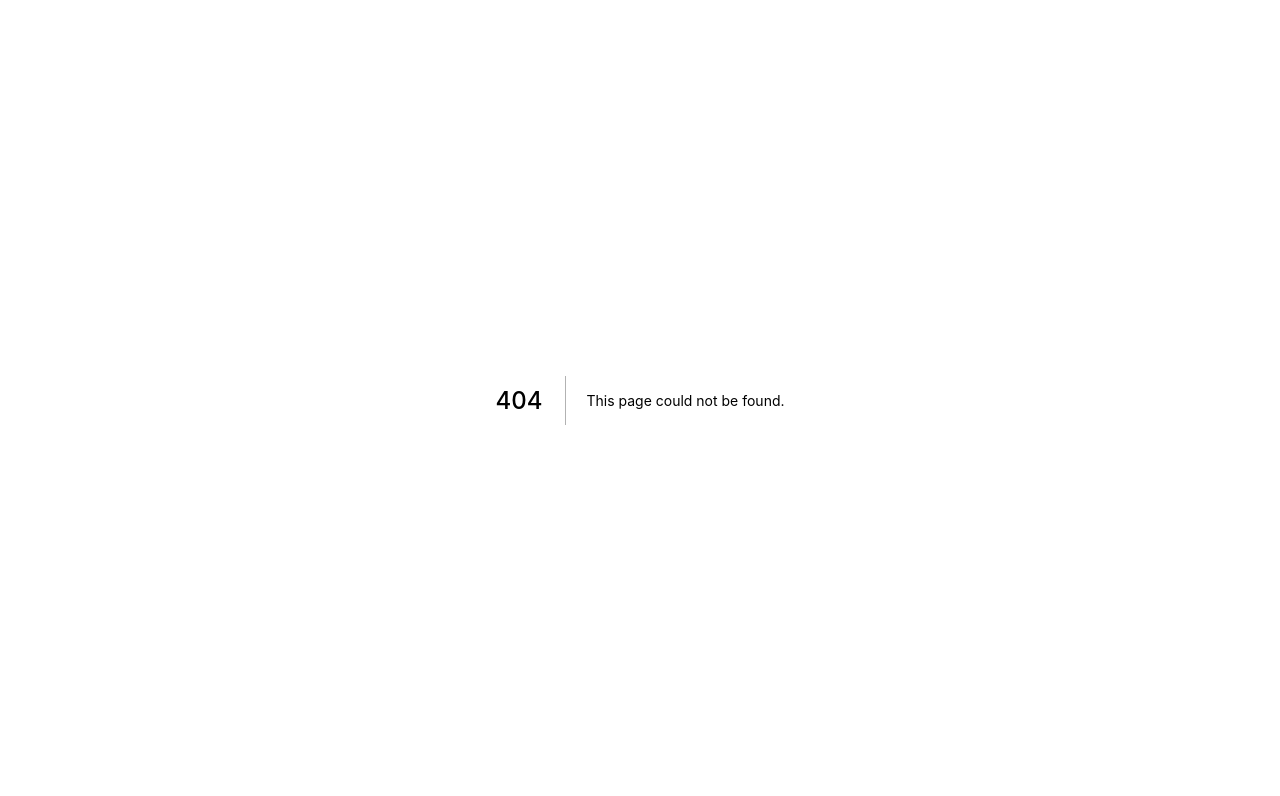
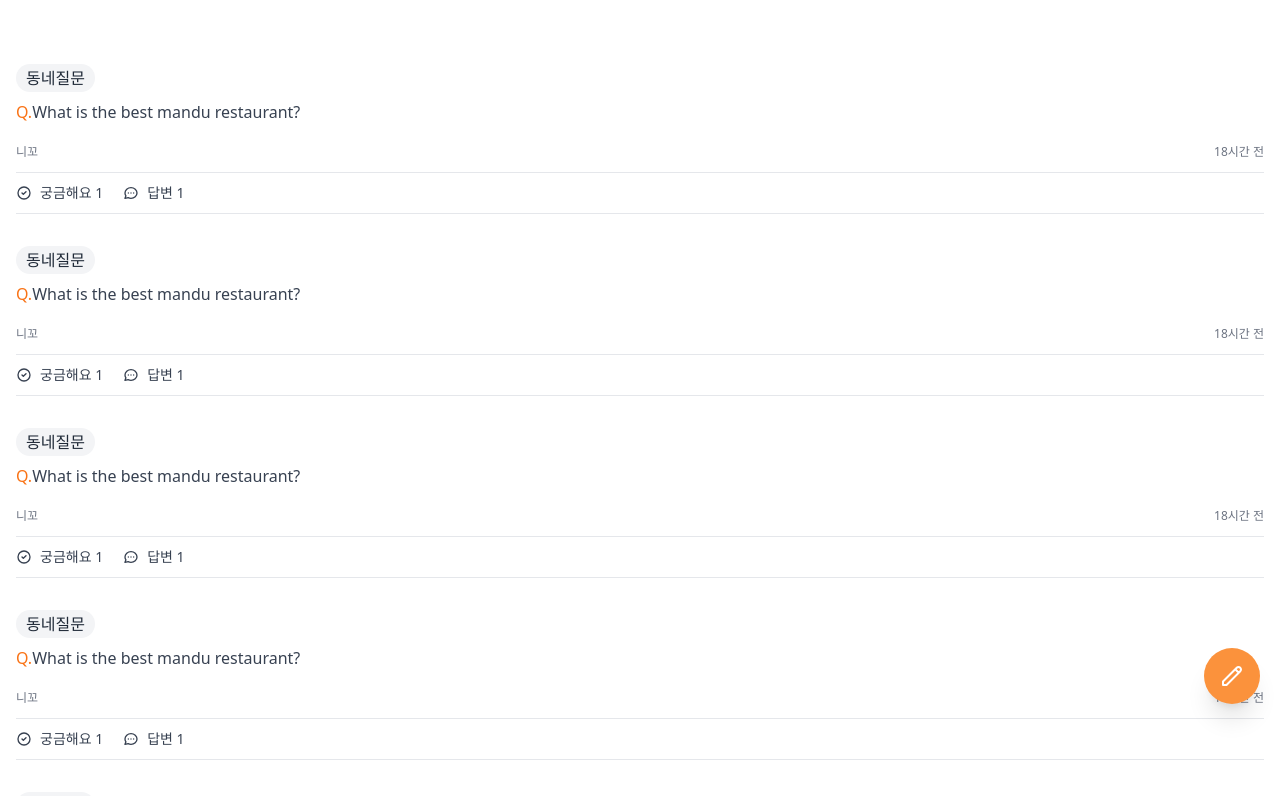
Before and after one commit to seongguk-yoon/carrot-market, a Next.js app: page /commnity in a window 1280 px wide. Before the commit this address had no page. Shown: the top 796 px of the page. Built offline with nearby package versions, Linux system fonts and the light colour scheme.

Commit message:
TECH-Tailwind Practice step_3nd - community

```diff
--- /dev/null
+++ b/pages/commnity/index.tsx
@@ -0,0 +1,78 @@
+import type { NextPage } from "next";
+
+const Community: NextPage = () => {
+  return (
+    <div className="py-16 px-4 space-y-8">
+      {[1, 2, 3, 4, 5, 6].map((_, i) => (
+        <div key="id" className=" flex flex-col items-start">
+          <span className="flex items-center px-2.5 py-0.5 rounded-full bg-gray-100 text-gray-800">
+            동네질문
+          </span>
+          <div className="mt-2 text-gray-700">
+            <span className="text-orange-500 font-medium">Q.</span>
+            What is the best mandu restaurant?
+          </div>
+          <div className="mt-5 flex items-center justify-between w-full text-gray-500 font-medium text-xs">
+            <span>니꼬</span>
+            <span>18시간 전</span>
+          </div>
+          <div className="flex space-x-5 mt-3 text-gray-700 py-2.5 border-t border-b-[1.5px] w-full">
+            <span className="flex space-x-2 items-center text-sm">
+              <svg
+                className="w-4 h-4"
+                fill="none"
+                stroke="currentColor"
+                viewBox="0 0 24 24"
+                xmlns="http://www.w3.org/2000/svg"
+              >
+                <path
+                  strokeLinecap="round"
+                  strokeLinejoin="round"
+                  strokeWidth="2"
+                  d="M9 12l2 2 4-4m6 2a9 9 0 11-18 0 9 9 0 0118 0z"
+                ></path>
+              </svg>
+              <span>궁금해요 1</span>
+            </span>
+            <span className="flex space-x-2 items-center text-sm">
+              <svg
+                className="w-4 h-4"
+                fill="none"
+                stroke="currentColor"
+                viewBox="0 0 24 24"
+                xmlns="http://www.w3.org/2000/svg"
+              >
+                <path
+                  strokeLinecap="round"
+                  strokeLinejoin="round"
+                  strokeWidth="2"
+                  d="M8 12h.01M12 12h.01M16 12h.01M21 12c0 4.418-4.03 8-9 8a9.863 9.863 0 01-4.255-.949L3 20l1.395-3.72C3.512 15.042 3 13.574 3 12c0-4.418 4.03-8 9-8s9 3.582 9 8z"
+                ></path>
+              </svg>
+              <span>답변 1</span>
+            </span>
+          </div>
+        </div>
+      ))}
+
+      <button className='fixed bottom-24 right-5  hover:bg-orange-500 cursor-pointer transition-colors  bg-orange-400 rounded-full p-4  text-white shadow-xl'>
+        <svg
+          className="w-6 h-6"
+          fill="none"
+          stroke="currentColor"
+          viewBox="0 0 24 24"
+          xmlns="http://www.w3.org/2000/svg"
+        >
+          <path
+            strokeLinecap="round"
+            strokeLinejoin="round"
+            strokeWidth="2"
+            d="M15.232 5.232l3.536 3.536m-2.036-5.036a2.5 2.5 0 113.536 3.536L6.5 21.036H3v-3.572L16.732 3.732z"
+          ></path>
+        </svg>
+      </button>
+    </div>
+  );
+};
+
+export default Community;
```
